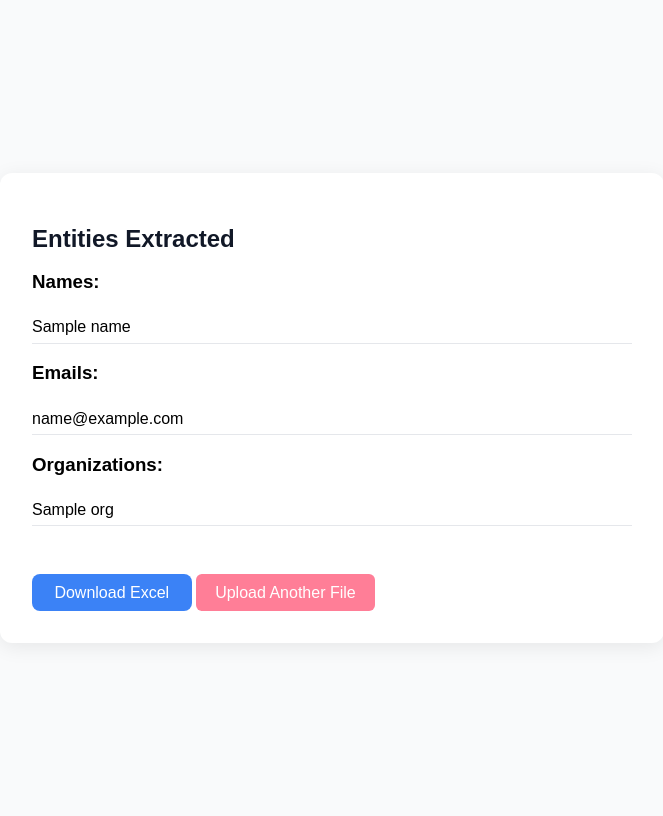
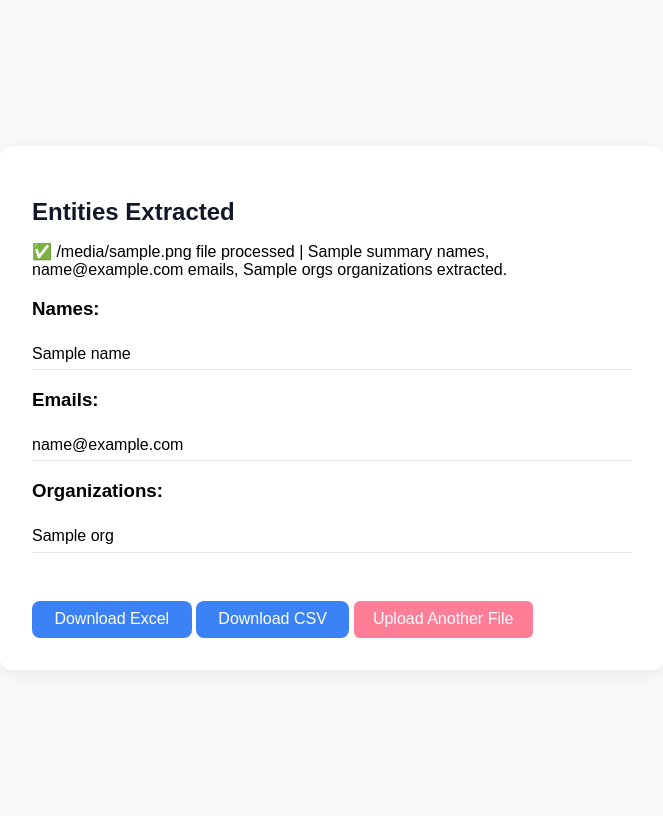
Before and after one commit to PMTheTechGuy/document-entity-extractor, a FastAPI app: template api/templates/results.html in a window 1280 px wide. Shown: the whole page, without its empty margins (308-971 px from the left). Run offline with FastAPI, Linux system fonts and the light colour scheme; the template is opened without the code that fills it: most values are stand-ins (such as "Sample title", 1, 10 or a date in 2020).

Commit message:
I added a result summary, CSV export, and updated the README features

```diff
--- a/api/main.py
+++ b/api/main.py
@@ -2,19 +2,16 @@
 # Author: Paul-Michael Smith
 # Purpose: Handles application requests for the web interface.
 # ──────────────────────────────────────────────────────────────────────────────
-
+import logging
+from contextlib import asynccontextmanager
 from fastapi import FastAPI, UploadFile, File, Request
 from fastapi.responses import HTMLResponse, FileResponse, RedirectResponse
 from fastapi.templating import Jinja2Templates
-from fastapi import HTTPException
-from starlette.status import HTTP_400_BAD_REQUEST
 from pathlib import Path
 from datetime import datetime
 from dotenv import load_dotenv
-from urllib.parse import quote
 from typing import List
 import shutil
-import logging
 import os
 import json
 import asyncio
@@ -23,26 +20,74 @@ import csv
 
 # Custom modules
 from extractor.text_extractor import extract_info
-from utils.export_excel import export_to_excel
+from utils.export_excel import export_to_file
 
 # sys.path.append(str(Path(__file__).resolve().parent.parent))
 
 # Load environment
 load_dotenv()
-app = FastAPI()
 
-# Logging setup
+# Lifespan setup
 PROJECT_ROOT = Path(__file__).resolve().parent
+OUTPUT_FOLDER = PROJECT_ROOT.parent / os.getenv("OUTPUT_FOLDER", "output")
+LOG_FOLDER = PROJECT_ROOT.parent / "logs"
+
+def log_extraction(filename: str, name_count: int, email_count: int, org_count: int):
+    log_filename = f"extractions_{datetime.now().date()}.csv"
+    log_path = LOG_FOLDER / log_filename
+    file_exists = log_path.exists()
+
+    with open(log_path, "a", newline="", encoding="utf-8") as csvfile:
+        writer = csv.writer(csvfile)
+        if not file_exists:
+            writer.writerow(["Timestamp", "Filename", "Names", "Emails", "Organizations"])
+
+        writer.writerow([
+            datetime.now().strftime("%Y-%m-%d %H:%M:%S"),
+            filename,
+            name_count,
+            email_count,
+            org_count
+        ])
+
+
+@asynccontextmanager
+async def lifespan(app: FastAPI):
+    logging.info("🚀 Starting app...")
+    print("Lifespan: initializing app resources...")
+    OUTPUT_FOLDER.mkdir(exist_ok=True)
+    LOG_FOLDER.mkdir(exist_ok=True)
+
+    if not os.getenv("OPENAI_API_KEY"):
+        print("Waring: An OPENAI_API_KEY was not set. GPT extraction will fail if not used.")
+
+    # Start file cleanup task
+    asyncio.create_task(cleanup_old_files())
+
+    print("Lifespan: app resources initialized.")
+    yield
+
+    print("Lifespan: cleanup complete.")
+app = FastAPI(lifespan=lifespan)
+
 templates = Jinja2Templates(directory=str(PROJECT_ROOT / "templates"))
-OUTPUT_FOLDER = PROJECT_ROOT.parent / os.getenv("OUTPUT_FOLDER", "output")
-OUTPUT_FOLDER.mkdir(exist_ok=True)
-LOG_FOLDER = PROJECT_ROOT.parent / "logs"
-LOG_FOLDER.mkdir(exist_ok=True)
-
 
 # 🧹 Background cleanup settings
 CLEANUP_INTERVAL_SECONDS = 600  # every 10 min
 FILE_EXPIRATION_SECONDS = 3600  # 1 hour
+
+# Background file cleanup
+async def cleanup_old_files():
+    while True:
+        now = time.time()
+        print("🧹 Running file cleanup...")
+        for file in OUTPUT_FOLDER.glob("*"):
+            if file.is_file() and file.suffix in [".xlsx", ".json", ".pdf", ".docx", ".txt"]:
+                file_age = now - file.stat().st_mtime
+                if file_age > FILE_EXPIRATION_SECONDS:
+                    print(f"🗑️ Deleting old file: {file.name}")
+                    file.unlink()
+        await asyncio.sleep(CLEANUP_INTERVAL_SECONDS)
 
 # Home page
 @app.get("/", response_class=HTMLResponse)
@@ -94,14 +139,27 @@ async def handle_upload(request: Request, files: List[UploadFile] = File(...)):
         if not extracted_rows:
             raise ValueError("No valid or extractable files uploaded.")
 
-        output_excel = OUTPUT_FOLDER / f"entities_combined_{timestamp}.xlsx"
-        export_to_excel(extracted_rows, str(output_excel))
+        output_base = OUTPUT_FOLDER / f"entities_combined_{timestamp}"
+        excel_path = output_base.with_suffix(".xlsx")
+        csv_path = output_base.with_suffix(".csv")
 
-        result_file = output_excel.with_suffix('.json')
+        export_to_file(extracted_rows, str(excel_path), format="xlsx")
+        export_to_file(extracted_rows, str(csv_path), format="csv")
+
+        summary_data = {
+            "files_processed": len(files),
+            "names_extracted": sum(len(row["Names"].split(", ")) for row in extracted_rows),
+            "emails_extracted": sum(len(row["Emails"].split(", ")) for row in extracted_rows),
+            "orgs_extracted": sum(len(row["Organizations"].split(", ")) for row in extracted_rows),
+            "results": extracted_rows
+        }
+
+        # Write full summary to JSON
+        result_file = output_base.with_suffix('.json')
         with open(result_file, 'w', encoding='utf-8') as f:
-            json.dump(extracted_rows, f)
+            json.dump(summary_data, f)
 
-        base_filename = output_excel.stem
+        base_filename = output_base.stem
         return RedirectResponse(url=f"/results/{base_filename}", status_code=303)
 
     except Exception as e:
@@ -121,63 +179,52 @@ async def show_results(request: Request, filename: str):
         }, status_code=404)
 
     with open(json_path, "r", encoding="utf-8") as f:
-        data = json.load(f)
+        summary_data = json.load(f)
 
-    # Flatten preview
+    # Extract and Flatten preview
+    data = summary_data.get("results", [])
     names, emails, orgs = [], [], []
     for row in data:
         names.extend(row.get("Names", "").split(", "))
         emails.extend(row.get("Emails", "").split(", "))
         orgs.extend(row.get("Organizations", "").split(", "))
 
+    # ✅ Return the template with all required data
     return templates.TemplateResponse("results.html", {
         "request": request,
         "names": names[:10],
         "emails": emails[:10],
         "orgs": orgs[:10],
-        "download_url": f"/download/{filename}.xlsx"
+        "filename": f"{filename}.xlsx",
+        "download_url": f"/download/{filename}.xlsx",
+        "summary": {
+            "files": summary_data.get("files_processed", 0),
+            "names": summary_data.get("names_extracted", 0),
+            "emails": summary_data.get("emails_extracted", 0),
+            "orgs": summary_data.get("orgs_extracted", 0),
+        }
     })
 
 # Download link
 @app.get("/download/{filename}")
-async def download_file(filename: str):
+async def download_file(request: Request, filename: str):
     file_path = OUTPUT_FOLDER / filename
+
     if file_path.exists():
-        return FileResponse(path=file_path, filename=filename)
-    return {"error": "File not found."}
+            return FileResponse(path=file_path, filename=filename)
+        # return {"error": "File not found."}
 
-# Background file cleanup
-async def cleanup_old_files():
-    while True:
-        now = time.time()
-        print("🧹 Running file cleanup...")
-        for file in OUTPUT_FOLDER.glob("*"):
-            if file.is_file() and file.suffix in [".xlsx", ".json", ".pdf", ".docx", ".txt"]:
-                file_age = now - file.stat().st_mtime
-                if file_age > FILE_EXPIRATION_SECONDS:
-                    print(f"🗑️ Deleting old file: {file.name}")
-                    file.unlink()
-        await asyncio.sleep(CLEANUP_INTERVAL_SECONDS)
-
-@app.on_event("startup")
-async def startup_event():
-    asyncio.create_task(cleanup_old_files())
-
-
-def log_extraction(filename: str, name_count: int, email_count: int, org_count: int):
-    log_filename = f"extractions_{datetime.now().date()}.csv"
-    log_path = LOG_FOLDER / log_filename
-    file_exists = log_path.exists()
-
-    with open(log_path, "a", newline="", encoding="utf-8") as csvfile:
-        writer = csv.writer(csvfile)
-        if not file_exists:
-            writer.writerow(["Timestamp", "Filename", "Names", "Emails", "Organizations"])
-
-        writer.writerow([
-            datetime.now().strftime("%Y-%m-%d %H:%M:%S"),
-            filename,
-            name_count,
-            email_count,
-            org_count
-        ])
+    if not file_path.exists() or not file_path.is_file():
+        return templates.TemplateResponse("error.html", {
+            "request": request,
+            "error_message": f"The file '{filename}' was not found or may have expired."
+        }, status_code=404)
+    return FileResponse(
+        path=file_path,
+        filename=filename,
+        media_type="application/octet-stream",
+        headers={"Content-Disposition": f"attachment; filename={filename}"}
+    )
+# if file_path.exists():
+#         return FileResponse(path=file_path, filename=filename)
+#     return {"error": "File not found."}
--- a/api/templates/results.html
+++ b/api/templates/results.html
@@ -3,7 +3,7 @@
 <head>
     <meta charset="UTF-8">
     <title>Extraction Results</title>
-    <link rel="icon" type="image/x-icon" href="/static/favicon.ico">
+    <link rel="icon" type="image/x-icon" href="/icon/favicon.ico">
     <style>
         body {
             font-family: Arial, sans-serif;
@@ -52,7 +52,7 @@
             background-color: #2563eb;
         }
 
-        #reupload-link {
+        .reupload-link {
             display: inline-block;
             margin-top: 2rem;
             padding: 0.6rem 1.2rem;
@@ -61,7 +61,7 @@
             text-decoration: none;
             border-radius: 6px;;
         }
-        #reupload-link:hover {
+        .reupload-link:hover {
             background-color: #f10730;
         }
 
@@ -69,7 +69,15 @@
 </head>
 <body>
     <div class="container">
+
         <h2>Entities Extracted</h2>
+
+        <p>
+            ✅ {{ summary.files }} file{{ 's' if summary.files > 1 else '' }} processed |
+            {{ summary.names }} names,
+            {{ summary.emails }} emails,
+            {{ summary.orgs }} organizations extracted.
+        </p>
 
         <h3>Names:</h3>
         <ul>
@@ -99,7 +107,8 @@
         </ul>
 
         <a class="download-link" href="{{ download_url }}" download>Download Excel</a>
-        <a id="reupload-link" href="/">Upload Another File</a>
+        <a class="download-link" href="/download/{{ filename.replace('.xlsx', '.csv') }}">Download CSV</a>
+        <a class="reupload-link" href="/">Upload Another File</a>
     </div>
 </body>
 </html>
--- a/api/templates/success.html
+++ b/api/templates/success.html
@@ -3,6 +3,7 @@
 <head>
     <meta charset="UTF-8">
     <title>Extraction Success</title>
+    <link rel="icon" type="image/x-icon" href="/icon/favicon.ico">
     <style>
         body {
             font-family: Arial, sans-serif;
--- a/api/templates/upload_form.html
+++ b/api/templates/upload_form.html
@@ -3,8 +3,8 @@
 <head>
     <meta charset="UTF-8">
     <title>AI File Extractor</title>
-    <link rel="icon" type="image/x-icon" href="/static/favicon.ico">
-    <link rel="icon" type="image/x-icon" href="/static/favicon.ico?v=2">
+    <link rel="icon" type="image/x-icon" href="/icon/favicon.ico">
+    <link rel="icon" type="image/x-icon" href="/icon/favicon.ico?v=1">
     <meta name="viewport" content="width=device-width, initial-scale=1">
     <style>
         * {
```
Also changed, not shown: api/templates/error.html (+1 -11 lines), extractor/text_extractor.py (+0 -60 lines), utils/export_excel.py (+21 -11 lines), README.md, api/static/icon/favicon.ico (renamed from api/static/favicon.ico), 1 other file.
